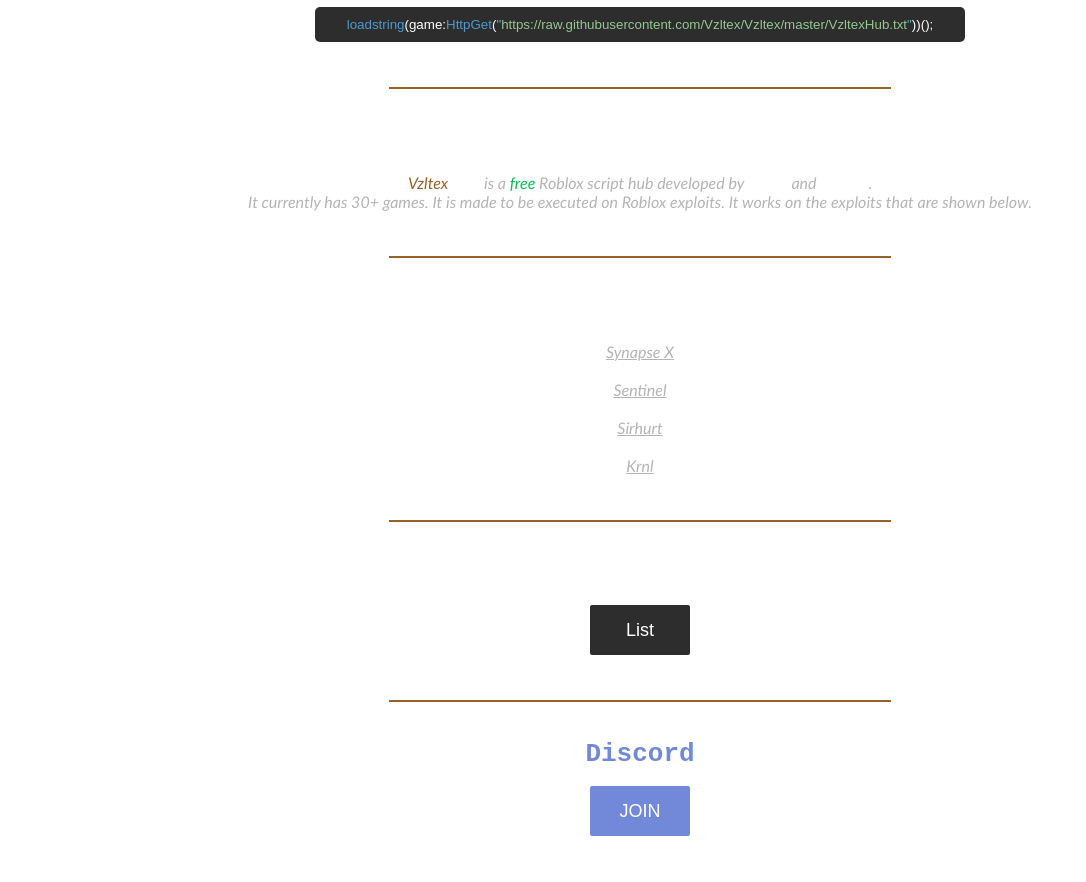
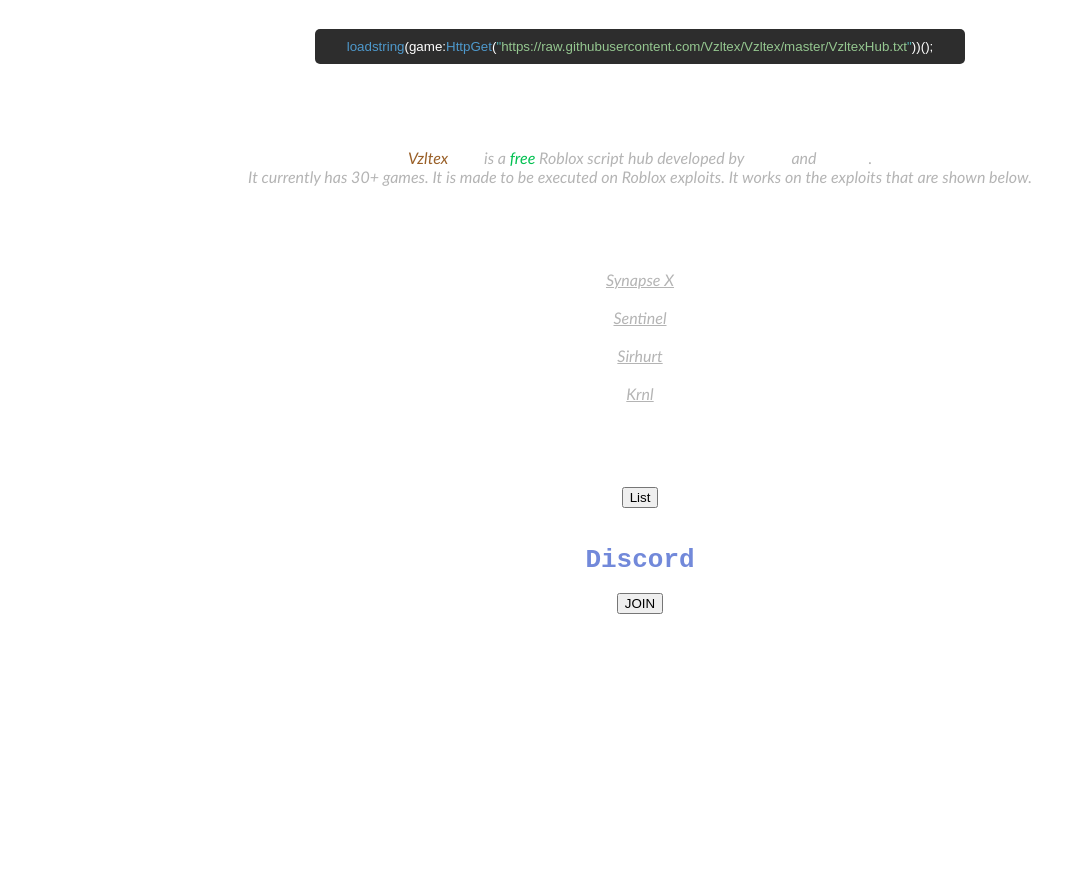
Before and after one commit to Vzltex/VzltexHub, a plain HTML site: page index.html in a window 1280 px wide. Shown: the part 65-947 px from the top of the page, without its empty margins (0-1086 px from the left). After the commit the page ends 800 px from the top, so only its background shows below. Drawn offline with Linux system fonts and the light colour scheme.

Commit message:
Update index.html

```diff
--- a/index.html
+++ b/index.html
@@ -4,7 +4,7 @@
         <title>Vzltex Hub</title>
 
         <meta charset = "utf-8">
-		<link rel = "shortcut icon" type = "image/x-icon" href="Vzltex.png" />
+		<link rel = "shortcut icon" type = "image/x-icon" href="" />
 
 		<meta name = "author" content = "Vzltex Hub" />
 		<meta name = "description" content = "Vzltex Hub" />
@@ -15,7 +15,7 @@
 		<meta property = "og:type" content = "website" />
 		<meta property = "og:url" content = "https://owlhub.ga" />
 		<meta property = "og:secure_url" content = "https://owlhub.ga">
-		<meta property = "og:image" content = "https://github.com/Vzltex/VzltexHub/blob/master/Vzltex.png" />
+		<meta property = "og:image" content = "" />
 
         <style>
             body {
@@ -50,47 +50,6 @@
                 cursor: pointer;
                 width: 650px;
                 height: 35px;
-            }
-
-            #copyPopup {
-                color: rgb(0, 0, 0);
-                background-color: rgb(255, 255, 255);
-                border: 0px;
-                border-radius: 4px;
-                text-align: center;
-                position: absolute;
-                display: none;
-                width: 150px;
-                height: 35px;
-            }
-
-            #gamesBtn {
-                background-color: rgb(45, 45, 45);
-                color: rgb(255, 255, 255);
-                font-size: large;
-                border: 0px;
-                border-radius: 2px;
-                cursor: pointer;
-                width: 100px;
-                height: 50px;
-            }
-
-            #discordBtn {
-                background-color: rgb(114, 137, 218);
-                color: rgb(255, 255, 255);
-                font-size: large;
-                border: 0px;
-                border-radius: 2px;
-                cursor: pointer;
-                width: 100px;
-                height: 50px;
-            }
-
-            #detailLine {
-                margin-top: 45px;
-                border: 1px solid rgb(153, 95, 39);
-                width: 500px;
-                height: 0px;
             }
 
             #copyBtn:hover {
```
